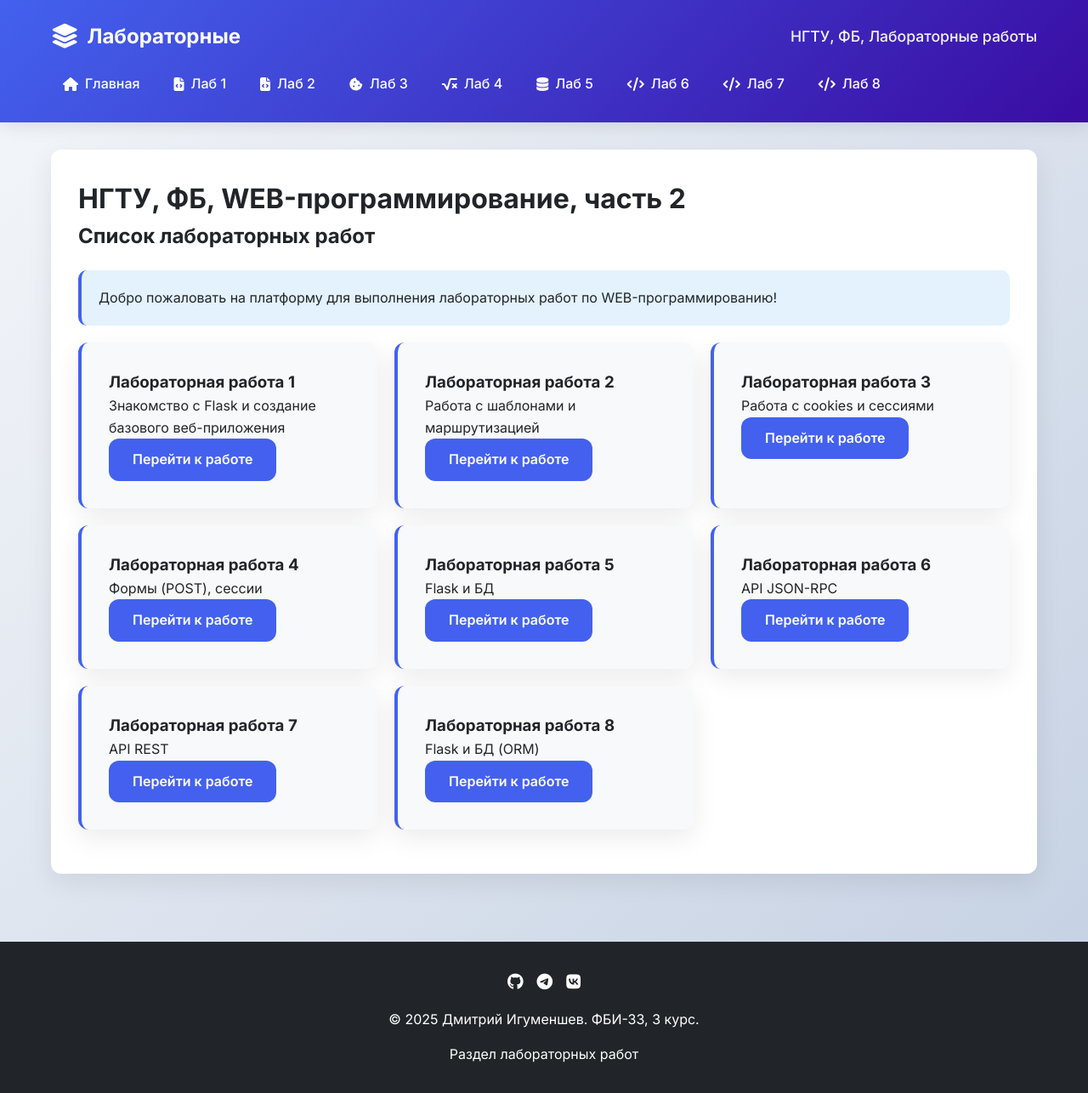
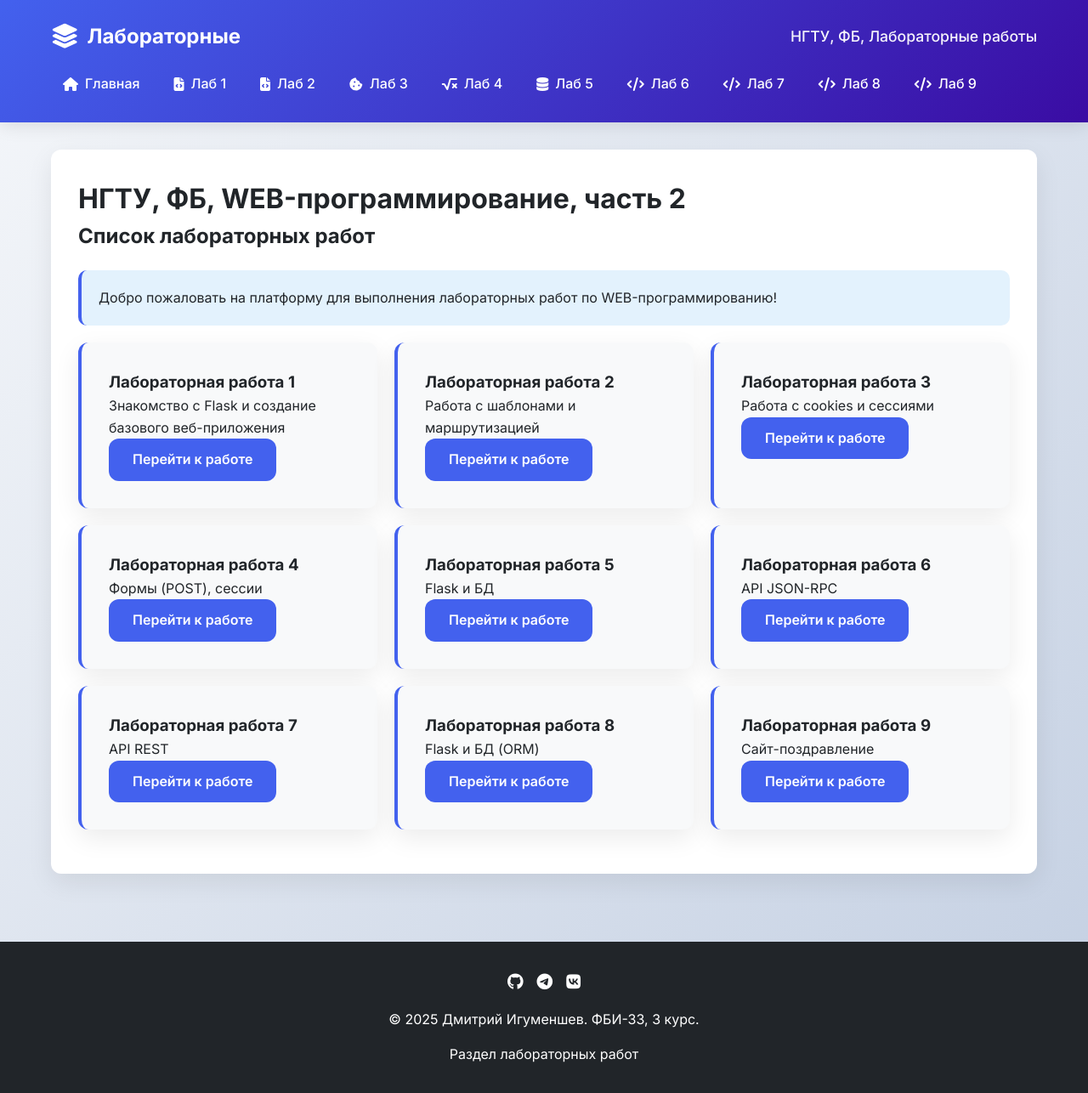
Before and after one commit to mynameisdmitry/web-back-labs, a Flask app: page / in a window 1280 px wide. Shown: the whole page at 85% size. Run offline with Flask 3, Linux system fonts and the light colour scheme.

Commit message:
Заготовка к 9-ой лабораторной

```diff
--- a/app/__init__.py
+++ b/app/__init__.py
@@ -66,7 +66,7 @@ def create_app(config_name='default'):
         pass
 
     # Регистрация blueprints
-    from app.blueprints import lab1, lab2, lab3, lab4, lab5, lab6, lab7, lab8
+    from app.blueprints import lab1, lab2, lab3, lab4, lab5, lab6, lab7, lab8, lab9
 
     app.register_blueprint(lab1)
     app.register_blueprint(lab2)
@@ -76,6 +76,7 @@ def create_app(config_name='default'):
     app.register_blueprint(lab6)
     app.register_blueprint(lab7)
     app.register_blueprint(lab8)
+    app.register_blueprint(lab9)
 
     # Журнал доступа для страницы 404
     access_log = []
--- a/app/blueprints/__init__.py
+++ b/app/blueprints/__init__.py
@@ -7,5 +7,6 @@ from .lab5 import lab5
 from .lab6 import lab6
 from .lab7 import lab7
 from .lab8 import lab8
+from .lab9 import lab9
 
-__all__ = ['lab1', 'lab2', 'lab3', 'lab4', 'lab5', 'lab6', 'lab7', 'lab8']
+__all__ = ['lab1', 'lab2', 'lab3', 'lab4', 'lab5', 'lab6', 'lab7', 'lab8', 'lab9']
--- a/app/templates/base.html
+++ b/app/templates/base.html
@@ -301,6 +301,7 @@
                     <a href="/lab6"><i class="fas fa-code"></i><span>Лаб 6</span></a>
                     <a href="/lab7"><i class="fas fa-code"></i><span>Лаб 7</span></a>
                     <a href="/lab8"><i class="fas fa-code"></i><span>Лаб 8</span></a>
+                    <a href="/lab9"><i class="fas fa-code"></i><span>Лаб 9</span></a>
                 </div>
             </div>
         </div>
--- a/app/templates/index.html
+++ b/app/templates/index.html
@@ -59,6 +59,12 @@
             <p>Flask и БД (ORM)</p>
             <a href="/lab8" class="btn">Перейти к работе</a>
         </div>
+
+        <div class="card" style="background: #f8f9fa; border-left: 4px solid var(--primary-color);">
+            <h3>Лабораторная работа 9</h3>
+            <p>Сайт-поздравление</p>
+            <a href="/lab9" class="btn">Перейти к работе</a>
+        </div>
     </div>
 </div>
 {% endblock %}
```
Also changed, not shown: app/blueprints/lab9.py (added, +8 -0 lines), app/templates/lab9/index.html (added, +9 -0 lines).
